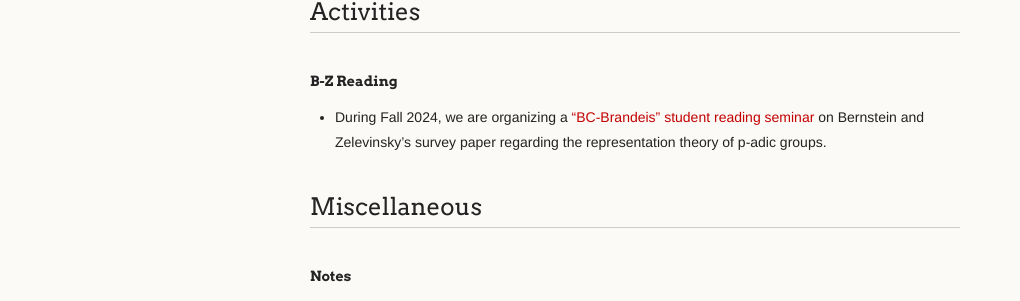
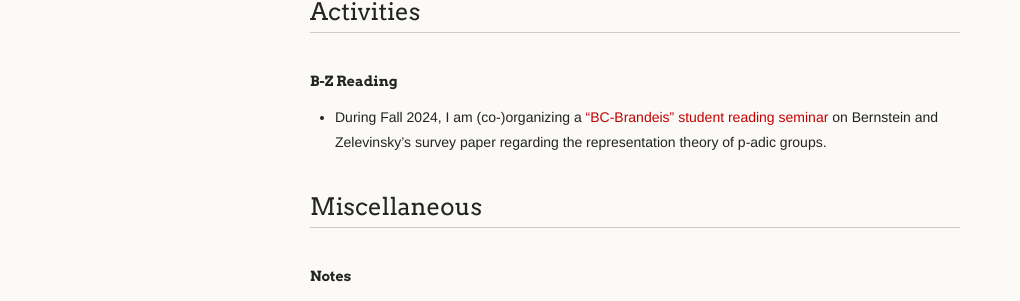
Before and after one commit to axhou/axhou.github.io, a Jekyll site: the page built from index.md, in a window 1280 px wide and 1098 px high. Shown: the part 479-780 px from the top of the window, without its empty margins (0-1020 px from the left). Built offline with Jekyll 4.4.1, drawn with Linux system fonts in a browser that asks for light colours; our own code applies the rules of GitHub Pages for plain Markdown files.

Commit message:
Update index.md

```diff
--- a/index.md
+++ b/index.md
@@ -20,7 +20,7 @@ I am a Ph.D. student in mathematics at Brandeis University, currently studying a
 ## Activities
 
 #### B-Z Reading
-- During Fall 2024, we are organizing a ["BC-Brandeis" student reading seminar](./bzf2024.html) on Bernstein and Zelevinsky's survey paper regarding the representation theory of p-adic groups.
+- During Fall 2024, I am (co-)organizing a ["BC-Brandeis" student reading seminar](./bzf2024.html) on Bernstein and Zelevinsky's survey paper regarding the representation theory of p-adic groups.
 
 ## Miscellaneous
 
```
